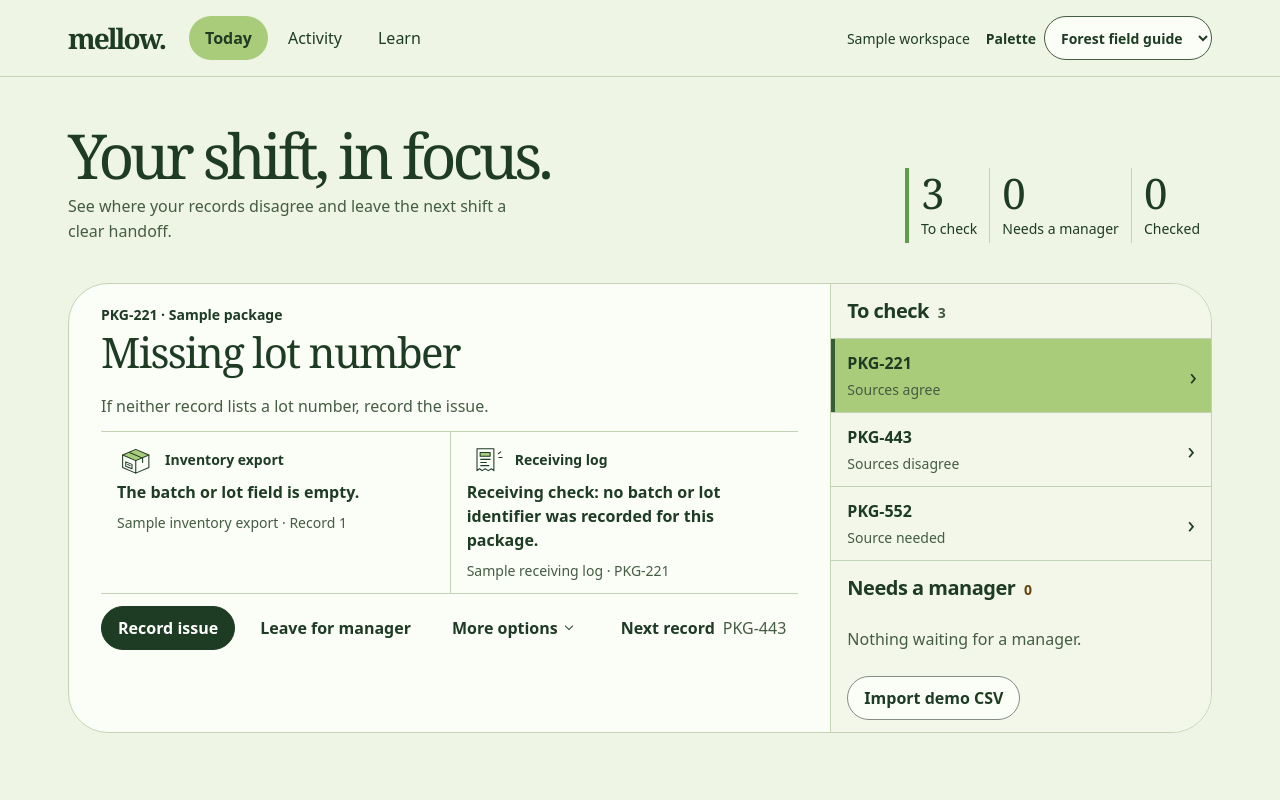
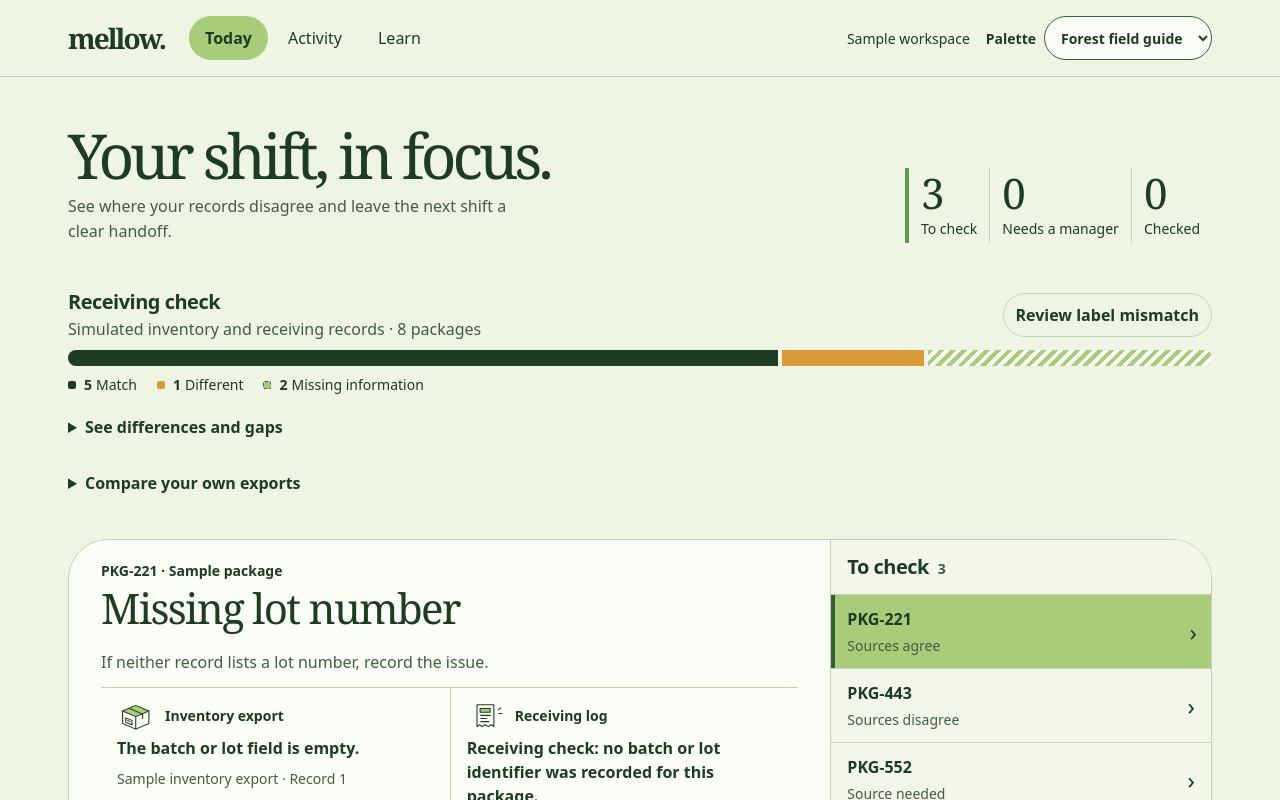
Before and after one commit to mauifrancis-ui/mellow-demo, a React (Vite) app: page / in a window 1280 px wide. Shown: the top 800 px of the page. Built offline with nearby package versions, Linux system fonts and the light colour scheme.

Commit message:
Simulate a read-only receiving check with comparison counts

```diff
--- a/src/App.tsx
+++ b/src/App.tsx
@@ -1,4 +1,5 @@
 import { useRef, useState, type ChangeEvent } from "react";
+import { ReceivingCheck } from "./ReceivingCheck";
 
 import {
   emptyDraft, hasEvidence, initial, inspectRow, latestDecisions, nextRecord, parseCsv, prepareReview, readWorkspace, recordDecision, shiftHandoff, storageKey, workQueue,
@@ -104,6 +105,7 @@ export default function App() {
   const manager = handoff.map(({ task }) => task);
   const queue = workQueue(workspace);
   const reviewedCount = workspace.tasks.length - queue.length - manager.length;
+  const sampleMismatch = [...queue, ...manager].find(({ id, sample }) => sample && id === "PKG-443");
   const active = [...queue, ...manager].find((task) => task.id === activeId) ?? queue[0];
   const following = active && nextRecord(workspace.tasks, queue, active.id);
   const draft = active ? workspace.drafts[active.id] ?? emptyDraft : emptyDraft;
@@ -288,6 +290,7 @@ export default function App() {
             </dl>
           </>}
         </header>
+        {tab === "Today" && <ReceivingCheck openSample={sampleMismatch ? () => openTask(sampleMismatch) : undefined} />}
         {tab !== "Today" && <p className="feedback" ref={feedback} role="status" tabIndex={-1}>{status}</p>}
         {tab !== "Today" && error && <p className="error" role="alert">{error}</p>}
         {tab === "Today" && <div className="review-layout">
--- /dev/null
+++ b/src/ReceivingCheck.tsx
@@ -0,0 +1,75 @@
+import { useState, type FormEvent } from "react";
+import { compareLots, lotRecords, sampleComparison, type LotCheck } from "./comparison";
+
+const categories = [
+  { id: "match", label: "Match" },
+  { id: "different", label: "Different" },
+  { id: "missing", label: "Missing information" },
+] as const;
+
+export function ReceivingCheck({ openSample }: { openSample?: () => void }) {
+  const [result, setResult] = useState<LotCheck[]>();
+  const [error, setError] = useState("");
+  const [busy, setBusy] = useState(false);
+  const rows = result ?? sampleComparison;
+  const totals = categories.map((category) => ({ ...category, count: rows.filter((row) => row.state === category.id).length }));
+  const exceptions = rows.filter(({ state }) => state !== "match");
+
+  async function checkFiles(event: FormEvent<HTMLFormElement>) {
+    event.preventDefault();
+    const files = new FormData(event.currentTarget);
+    const inventory = files.get("inventory");
+    const receiving = files.get("receiving");
+    if (!(inventory instanceof File) || !(receiving instanceof File) || !inventory.size || !receiving.size) {
+      setError("Choose both CSV files.");
+      return;
+    }
+    setError("");
+    setBusy(true);
+    try {
+      if (inventory.size > 500_000 || receiving.size > 500_000) throw new Error("Choose CSV files of 500 KB or less.");
+      const [left, right] = await Promise.all([inventory.text(), receiving.text()]);
+      setResult(compareLots(lotRecords(left), lotRecords(right)));
+    } catch (failure) {
+      setResult(undefined);
+      setError(failure instanceof Error ? failure.message : "Couldn’t read the files.");
+    } finally {
+      setBusy(false);
+    }
+  }
+
+  return <section className="receiving-check" aria-labelledby="receiving-title">
+    <header>
+      <div>
+        <h2 id="receiving-title">Receiving check</h2>
+        <p>{result ? "Your two CSV files" : "Simulated inventory and receiving records"} · {rows.length} packages</p>
+      </div>
+      {!result && openSample && <button className="manual-evidence" onClick={openSample}>Review label mismatch</button>}
+    </header>
+    <div className="comparison-meter" aria-hidden="true">
+      {totals.filter(({ count }) => count).map(({ id, count }) => <span key={id} data-result={id} style={{ flexGrow: count }} />)}
+    </div>
+    <ul className="comparison-key" aria-label="Receiving check results">
+      {totals.map(({ id, label, count }) => <li key={id} data-result={id}><strong>{count}</strong> {label}</li>)}
+    </ul>
+    <details>
+      <summary>See differences and gaps</summary>
+      {exceptions.length ? <ul className="lot-differences">{exceptions.map((row) => <li key={row.packageId} className="activity-row">
+        <strong>{row.packageId}</strong>
+        <span>Inventory: {row.inventory ?? "No record"}{row.inventory === "" ? "Blank" : ""}</span>
+        <span>Receiving: {row.receiving ?? "No record"}{row.receiving === "" ? "Blank" : ""}</span>
+      </li>)}</ul> : <p>All lot numbers match across the two files.</p>}
+    </details>
+    <details>
+      <summary>Compare your own exports</summary>
+      <p>Choose two de-identified CSVs with <code>package_id</code> and <code>lot_number</code> columns. The comparison stays on this page and makes no changes to either source.</p>
+      <form onSubmit={(event) => void checkFiles(event)} className="lot-uploads">
+        <label>Inventory export<input name="inventory" type="file" accept=".csv,text/csv" required /></label>
+        <label>Receiving export<input name="receiving" type="file" accept=".csv,text/csv" required /></label>
+        <button className="manual-evidence" disabled={busy}>Compare files</button>
+      </form>
+      {error && <p role="alert" className="error">{error}</p>}
+      {result && <button className="manual-evidence" onClick={() => { setResult(undefined); setError(""); }}>Return to sample</button>}
+    </details>
+  </section>;
+}
--- /dev/null
+++ b/src/comparison.ts
@@ -0,0 +1,37 @@
+import { parseCsv } from "./workspace.ts";
+
+export type LotRecord = { packageId: string; lot: string };
+export type LotCheck = { packageId: string; inventory: string | null; receiving: string | null; state: "match" | "different" | "missing" };
+
+export function lotRecords(csv: string): LotRecord[] {
+  const rows = parseCsv(csv);
+  const seen = new Set<string>();
+  return rows.map((row) => {
+    if (!Object.hasOwn(row, "package_id") || !Object.hasOwn(row, "lot_number")) {
+      throw new Error("Each CSV needs package_id and lot_number columns.");
+    }
+    if (!row.package_id || seen.has(row.package_id)) throw new Error("Each file needs one row per package ID.");
+    seen.add(row.package_id);
+    return { packageId: row.package_id, lot: row.lot_number };
+  });
+}
+
+export function compareLots(inventory: LotRecord[], receiving: LotRecord[]): LotCheck[] {
+  const left = new Map(inventory.map(({ packageId, lot }) => [packageId, lot]));
+  const right = new Map(receiving.map(({ packageId, lot }) => [packageId, lot]));
+  return Array.from(new Set([...left.keys(), ...right.keys()]), (packageId) => {
+    const a = left.get(packageId) ?? null;
+    const b = right.get(packageId) ?? null;
+    const state = a === null || b === null || (!a && !b) ? "missing" : a === b ? "match" : "different";
+    return { packageId, inventory: a, receiving: b, state };
+  });
+}
+
+const matched = ["PKG-105", "PKG-108", "PKG-114", "PKG-119", "PKG-125"].map((packageId, index) => ({
+  packageId, lot: `SAMPLE-${index + 1}`,
+}));
+
+export const sampleComparison = compareLots(
+  [...matched, { packageId: "PKG-221", lot: "" }, { packageId: "PKG-443", lot: "" }, { packageId: "PKG-552", lot: "" }],
+  [...matched, { packageId: "PKG-221", lot: "" }, { packageId: "PKG-443", lot: "SAMPLE-6" }],
+);
--- a/src/styles.css
+++ b/src/styles.css
@@ -385,3 +385,21 @@ small { display: block; margin-top: 4px; font-size: 14px; }
   outline: 2px solid var(--focus);
   outline-offset: -2px;
 }
+
+.receiving-check { display: grid; gap: 8px; padding-block: 4px 16px; }
+.receiving-check header { display: flex; align-items: center; justify-content: space-between; flex-wrap: wrap; gap: 8px 16px; }
+.receiving-check :is(header p, details p) { color: var(--muted); }
+.comparison-meter { display: flex; gap: 4px; min-height: 16px; border-radius: var(--pill); overflow: hidden; }
+.comparison-meter span { flex-basis: 0; }
+.comparison-meter [data-result="match"] { background: var(--accent); }
+.comparison-meter [data-result="different"] { background: #d99a38; }
+.comparison-meter [data-result="missing"] { background: repeating-linear-gradient(135deg, var(--selected) 0 4px, var(--surface) 4px 8px); }
+.comparison-key { display: flex; flex-wrap: wrap; gap: 4px 20px; font-size: 14px; }
+.comparison-key li { display: flex; align-items: center; gap: 4px; }
+.comparison-key li::before { content: ""; display: inline-block; width: 8px; height: 8px; margin-inline-end: 4px; border-radius: 2px; background: var(--accent); }
+.comparison-key [data-result="different"]::before { background: #d99a38; }
+.comparison-key [data-result="missing"]::before { background: var(--selected); border: 1px dashed var(--muted); }
+.receiving-check summary { min-height: 44px; padding-block: 12px; width: fit-content; color: var(--accent); font-weight: 700; }
+.lot-differences li { border-top: 1px solid var(--line); }
+.lot-uploads { display: flex; flex-wrap: wrap; gap: 12px; align-items: start; padding-block: 8px; }
+.lot-uploads input { max-width: 100%; }
--- a/tsconfig.json
+++ b/tsconfig.json
@@ -7,6 +7,7 @@
     "jsx": "react-jsx",
     "strict": true,
     "noEmit": true,
+    "allowImportingTsExtensions": true,
     "tsBuildInfoFile": "./node_modules/.cache/tsconfig.tsbuildinfo",
     "skipLibCheck": true
   },
```
Also changed, not shown: 2 other files (tests, documents, lock files or other folders).
